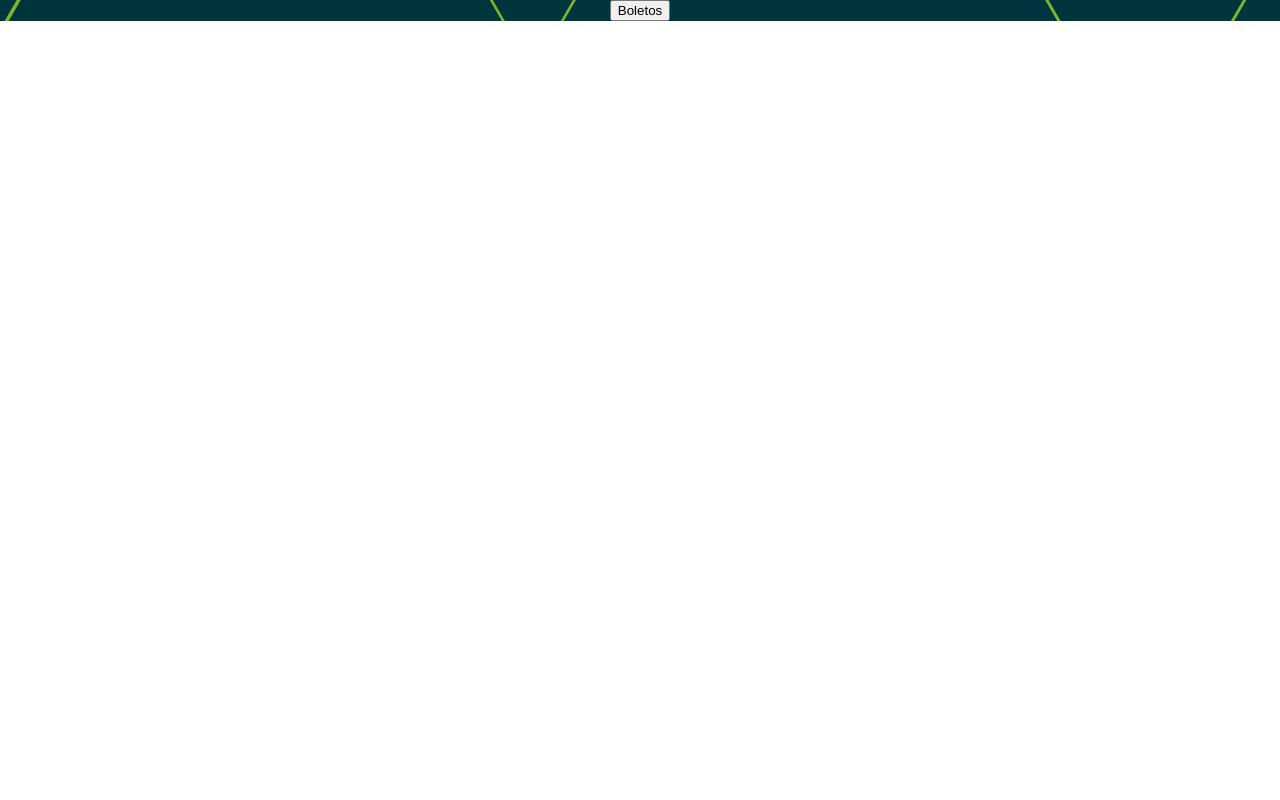
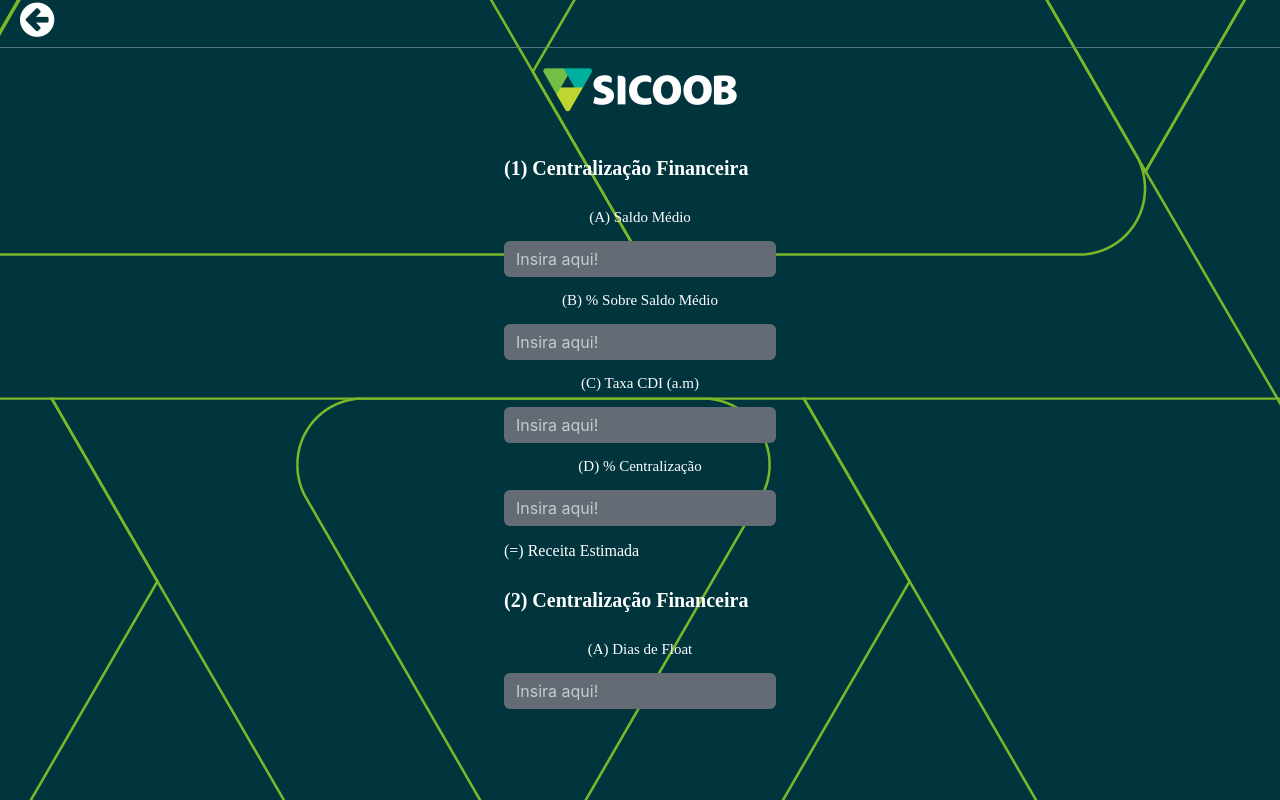
Before and after one commit to hugoFreit4s/simulador-produtos, a React (Create React App) app: page /boletos in a window 1280 px wide. Built offline with nearby package versions, Linux system fonts and the light colour scheme.

Commit message:
Navegação entre páginas criada

```diff
--- a/package.json
+++ b/package.json
@@ -10,6 +10,7 @@
     "@testing-library/react": "^13.4.0",
     "@testing-library/user-event": "^13.5.0",
     "classnames": "^2.5.1",
+    "font-awesome": "^4.7.0",
     "primeicons": "^7.0.0",
     "primereact": "^10.7.0",
     "react": "^18.3.1",
--- a/src/App.css
+++ b/src/App.css
@@ -6,19 +6,9 @@
   flex-direction: column;
   justify-content: center;
   align-items: center;
-  height: auto;
 }
 
 .main{
   display: flex;
   flex-direction: column;
 }
-
-@media (min-width:320px) {
-  .logo{
-    height: 100px;
-  }
-  .label{
-    font-size: 20px;
-  }
-}
--- a/src/App.js
+++ b/src/App.js
@@ -1,11 +1,18 @@
+import React from 'react';
 import './App.css';
+import { Link } from 'react-router-dom';
 
 function App() {
   return (
-    <div className='App'>
-      <button>Boletos</button>
+    <div className="App">
+      <Link to="/boletos">
+        <button>Boletos</button>
+      </Link>
+      <Link to="/produtos">
+        <button>Produtos</button>
+      </Link>
     </div>
-  )
+  );
 }
 
 export default App;
--- a/src/index.js
+++ b/src/index.js
@@ -1,17 +1,20 @@
 import React from 'react';
-import ReactDOM from 'react-dom/client';
-import './index.css';
+import { createRoot } from 'react-dom/client';
+import { BrowserRouter as Router, Routes, Route } from 'react-router-dom';
 import App from './App';
-import reportWebVitals from './reportWebVitals';
+import Boletos from './pages/Boletos';
+import Produtos from './pages/Produtos';
+import 'font-awesome/css/font-awesome.min.css'
 
-const root = ReactDOM.createRoot(document.getElementById('root'));
+const container = document.getElementById('root');
+const root = createRoot(container);
+
 root.render(
-  <React.StrictMode>
-    <App />
-  </React.StrictMode>
+  <Router>
+    <Routes>
+      <Route path="/" element={<App />} />
+      <Route path="/boletos" element={<Boletos />} />
+      <Route path="/produtos" element={<Produtos />} />
+    </Routes>
+  </Router>
 );
-
-// If you want to start measuring performance in your app, pass a function
-// to log results (for example: reportWebVitals(console.log))
-// or send to an analytics endpoint. Learn more: https://bit.ly/CRA-vitals
-reportWebVitals();
--- /dev/null
+++ b/src/pages/Boletos.css
@@ -0,0 +1,21 @@
+body{
+  margin: 0;
+  background: url("../../public/background.png");
+  background-size: auto;
+  background-repeat: repeat-y;
+}
+
+.main{
+  display: flex;
+  justify-content: center;
+  align-items: center;
+}
+
+@media (min-width:320px) {
+  .logo{
+    height: 100px;
+  }
+  .label{
+    font-size: 20px;
+  }
+}
--- a/src/pages/Boletos.js
+++ b/src/pages/Boletos.js
@@ -1,8 +1,10 @@
+// src/pages/Boletos.js
+import React from 'react';
 import InputCurrency from '../components/InputCurrency';
-import React from 'react';
+import { Link } from 'react-router-dom';
+import './Boletos.css';
 
 function Boletos() {
-
     const [saldoMedio, setSaldoMedio] = React.useState('');
     const [percentageSaldoMedio, setpercentageSaldoMedio] = React.useState('');
     const [taxaCDI, setTaxaCDI] = React.useState('');
@@ -17,28 +19,32 @@ function Boletos() {
     const handlePercentageSMchange = event => {
         localStorage.setItem('percentageSaldoMedioLS', event.target.value);
         setpercentageSaldoMedio(event.target.value);
-    }
+    };
 
     const handleTaxaCDI = event => {
         localStorage.setItem('taxaCDI', event.target.value);
         setTaxaCDI(event.target.value);
-    }
+    };
 
     const handlePercentageCentralizacao = event => {
         localStorage.setItem('percentageCetralizacao', event.target.value);
         setPercentageCetralizacao(event.target.value);
-    }
+    };
 
     const handleDiasFloatChange = event => {
         localStorage.setItem('diasFloat', event.target.value);
         setDiasFloat(event.target.value);
-    }
+    };
+
     return (
-        <div className="App">
-            <header>
-                <img className="logo" alt='' src="logo.png" />
-            </header>
+        <div className="Boletos">
+            <Link to="/">
+                <i className="fa fa-arrow-circle-left" style={{ fontSize: '40px', cursor: 'pointer', color: 'white', marginLeft: '20px' }}></i>
+            </Link>
             <div className="main">
+                <header>
+                    <img className="logo" alt='' src="logo.png" />
+                </header>
                 <div className="centralizacao-financeira-1">
                     <h1 className="label" style={{ color: 'white' }}>(1) Centralização Financeira</h1>
 
@@ -60,7 +66,7 @@ function Boletos() {
 
             </footer>
         </div>
-    )
+    );
 }
 
 export default Boletos;
--- /dev/null
+++ b/src/pages/Produtos.js
@@ -0,0 +1,14 @@
+import { Link } from 'react-router-dom';
+
+function Produtos() {
+    return (
+        <div>
+            <Link to="/">
+                <i className="fa fa-arrow-circle-left" style={{ fontSize: '40px', cursor: 'pointer', color: 'white', marginLeft: '20px' }}></i>
+            </Link>
+            {localStorage.getItem("saldoMedioLS")}
+        </div>
+    )
+}
+
+export default Produtos;
```
Also changed, not shown: 1 other file (tests, documents, lock files or other folders).
